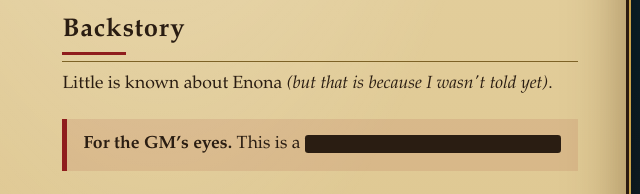
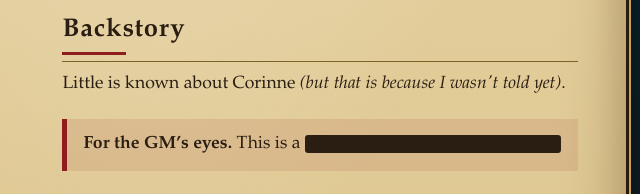
Before and after one commit to itteerde/itteerde.github.io, a website: page AEExport/ws/characters/corinne.html in a window 1280 px wide. Shown: the part 997-1191 px from the top of the page, 616-1256 px from the left. Drawn offline with Linux system fonts and the light colour scheme.

Commit message:
Corinne added

```diff
--- a/AEExport/ws/characters/corinne.html
+++ b/AEExport/ws/characters/corinne.html
@@ -39,7 +39,7 @@
 <h2>Experiences</h2>
 <ul><li>Karelagne Naval Magewright +2</li><li>Sailor +2</li><li>Quartermaster +2</li><li>Spirit Medium +2</li></ul>
 <h2>Backstory</h2>
-<p>Little is known about Enona <i>(but that is because I wasn't told yet)</i>.</p>
+<p>Little is known about Corinne <i>(but that is because I wasn't told yet)</i>.</p>
 <div class="note danger"><strong>For the GM’s eyes.</strong> This is a <span class="spoiler" data-pagefind-ignore>tech demo that has no meaning.</span></div>
 <h2>Appears in</h2>
 <ul><li><a href="../journals/session-01.html">Session 1: Landfall</a></li></ul>
```
